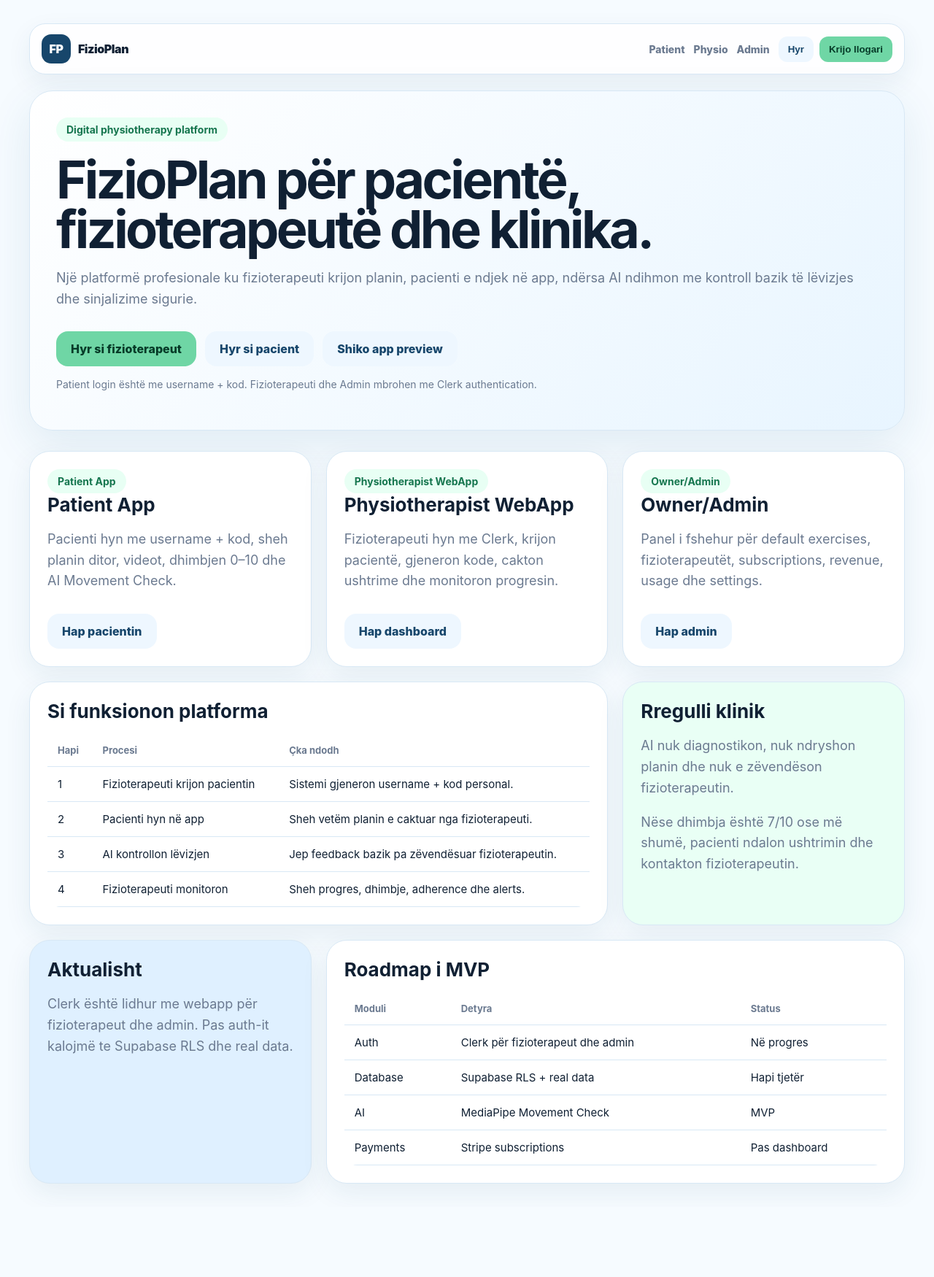
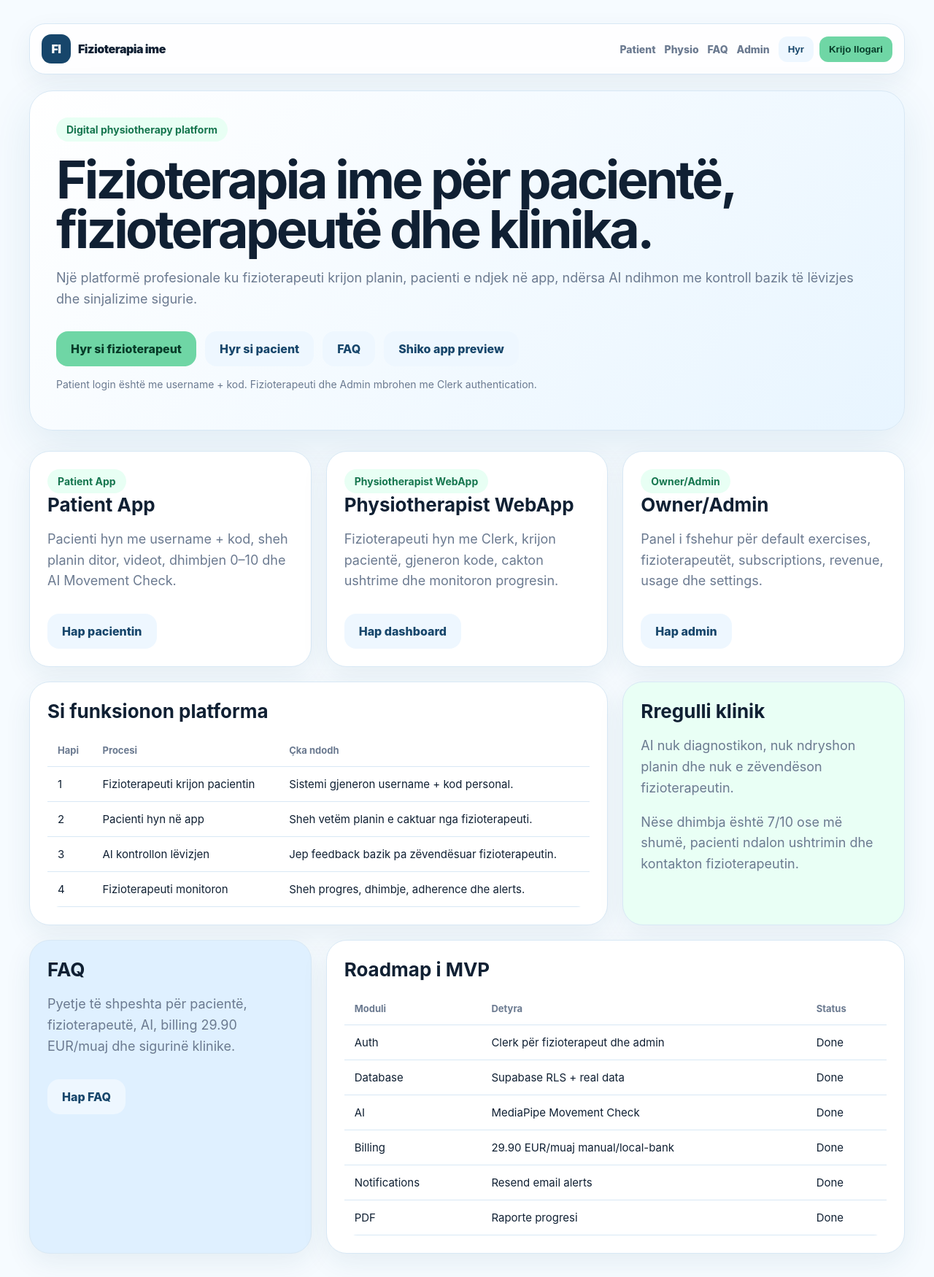
Before and after one commit to diellzarabushaj-source/FIZIOTERAPIA-IME, a Next.js app: page / in a window 1280 px wide. Shown: the whole page at 73% size. Before the commit the page ends 1654 px from the top, so only its background shows below. Built offline with nearby package versions, Linux system fonts and the light colour scheme; no server answers.

Commit message:
Link FAQ page from homepage

```diff
--- a/app/page.tsx
+++ b/app/page.tsx
@@ -29,10 +29,12 @@ const workflow = [
 ];
 
 const roadmap = [
-  ["Auth", "Clerk për fizioterapeut dhe admin", "Në progres"],
-  ["Database", "Supabase RLS + real data", "Hapi tjetër"],
-  ["AI", "MediaPipe Movement Check", "MVP"],
-  ["Payments", "Stripe subscriptions", "Pas dashboard"],
+  ["Auth", "Clerk për fizioterapeut dhe admin", "Done"],
+  ["Database", "Supabase RLS + real data", "Done"],
+  ["AI", "MediaPipe Movement Check", "Done"],
+  ["Billing", "29.90 EUR/muaj manual/local-bank", "Done"],
+  ["Notifications", "Resend email alerts", "Done"],
+  ["PDF", "Raporte progresi", "Done"],
 ];
 
 export default function HomePage() {
@@ -40,12 +42,13 @@ export default function HomePage() {
     <main className="page">
       <nav className="top-nav">
         <a className="brand-link" href="/">
-          <span className="brand-logo">FP</span>
-          <span>FizioPlan</span>
+          <span className="brand-logo">FI</span>
+          <span>Fizioterapia ime</span>
         </a>
         <div className="nav-actions">
           <a href="/patient-portal">Patient</a>
           <a href="/physiotherapist-portal">Physio</a>
+          <a href="/faq">FAQ</a>
           <a href="/admin-hidden">Admin</a>
           <AuthControls />
         </div>
@@ -53,7 +56,7 @@ export default function HomePage() {
 
       <section className="hero">
         <span className="badge">Digital physiotherapy platform</span>
-        <h1>FizioPlan për pacientë, fizioterapeutë dhe klinika.</h1>
+        <h1>Fizioterapia ime për pacientë, fizioterapeutë dhe klinika.</h1>
         <p>
           Një platformë profesionale ku fizioterapeuti krijon planin, pacienti e ndjek në app,
           ndërsa AI ndihmon me kontroll bazik të lëvizjes dhe sinjalizime sigurie.
@@ -61,6 +64,7 @@ export default function HomePage() {
         <div className="portal-actions">
           <a className="button" href="/physiotherapist-portal">Hyr si fizioterapeut</a>
           <a className="button secondary" href="/patient-portal">Hyr si pacient</a>
+          <a className="button secondary" href="/faq">FAQ</a>
           <a className="button secondary" href="/app-preview">Shiko app preview</a>
         </div>
         <p style={{ fontSize: 14 }}>
@@ -95,10 +99,11 @@ export default function HomePage() {
       </section>
 
       <section className="grid" style={{ marginTop: 20 }}>
-        <div className="card blue">
-          <h2>Aktualisht</h2>
-          <p>Clerk është lidhur me webapp për fizioterapeut dhe admin. Pas auth-it kalojmë te Supabase RLS dhe real data.</p>
-        </div>
+        <a className="card blue" href="/faq">
+          <h2>FAQ</h2>
+          <p>Pyetje të shpeshta për pacientë, fizioterapeutë, AI, billing 29.90 EUR/muaj dhe sigurinë klinike.</p>
+          <span className="button secondary">Hap FAQ</span>
+        </a>
         <div className="card" style={{ gridColumn: "span 2" }}>
           <h2>Roadmap i MVP</h2>
           <table className="table">
```
